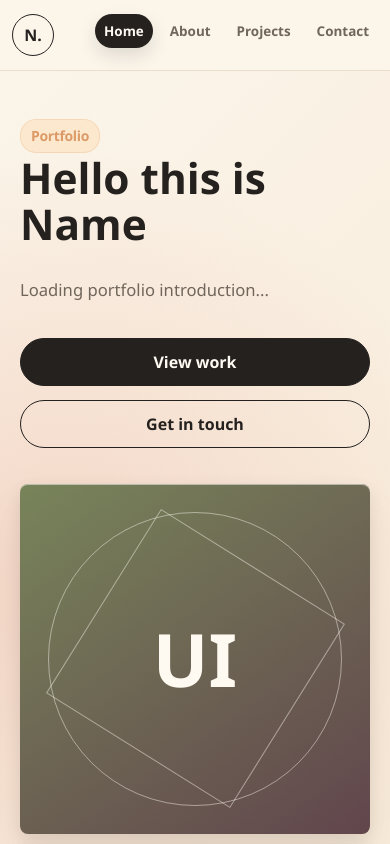
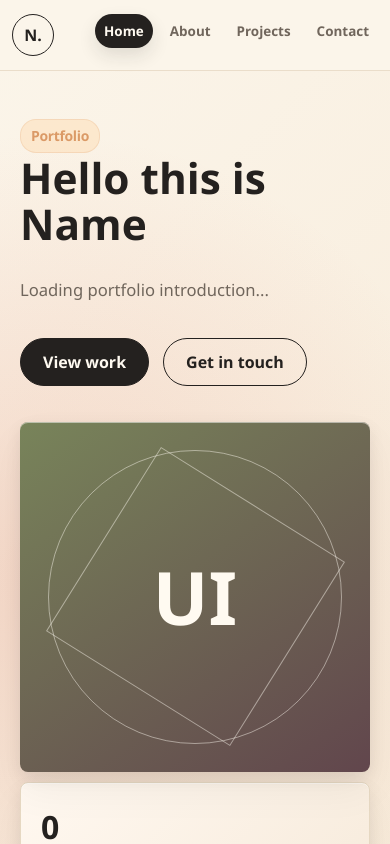
Before and after one commit to Niranjan12777/Portfolio, a React (Vite) app in the folder Frontend/: page / in a window 390 px wide. Shown: the top 844 px of the page. Built offline with nearby package versions, Linux system fonts and the light colour scheme; no server answers.

Commit message:
Conflict resolve

```diff
--- a/Frontend/src/pages/Home/Home.css
+++ b/Frontend/src/pages/Home/Home.css
@@ -144,7 +144,9 @@
     grid-template-columns: 1fr;
   }
 
-  .hero-actions .button {
+  <<<<<<< Updated upstream .hero-actions .button {
     width: 100%;
   }
+
+  =======>>>>>>>Stashed changes
 }
```
Also changed, not shown: 1 other file (tests, documents, lock files or other folders).
